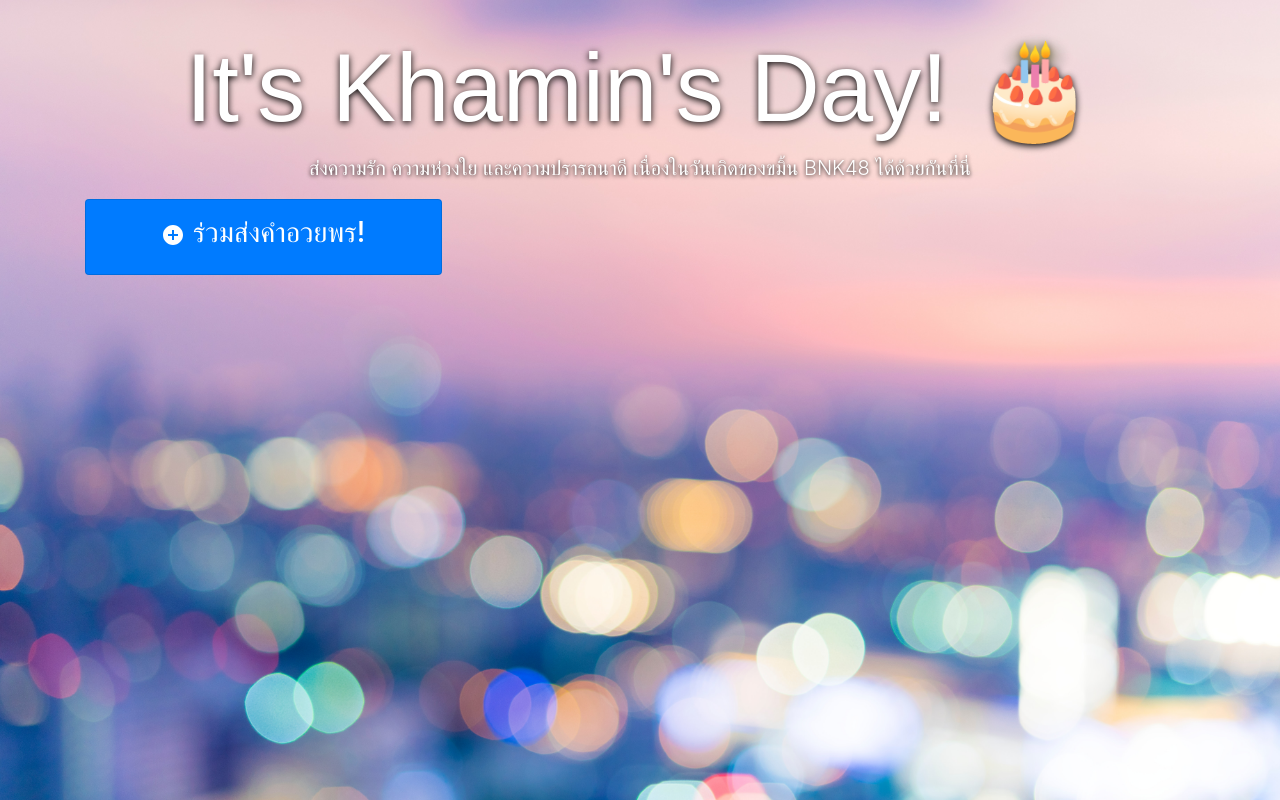
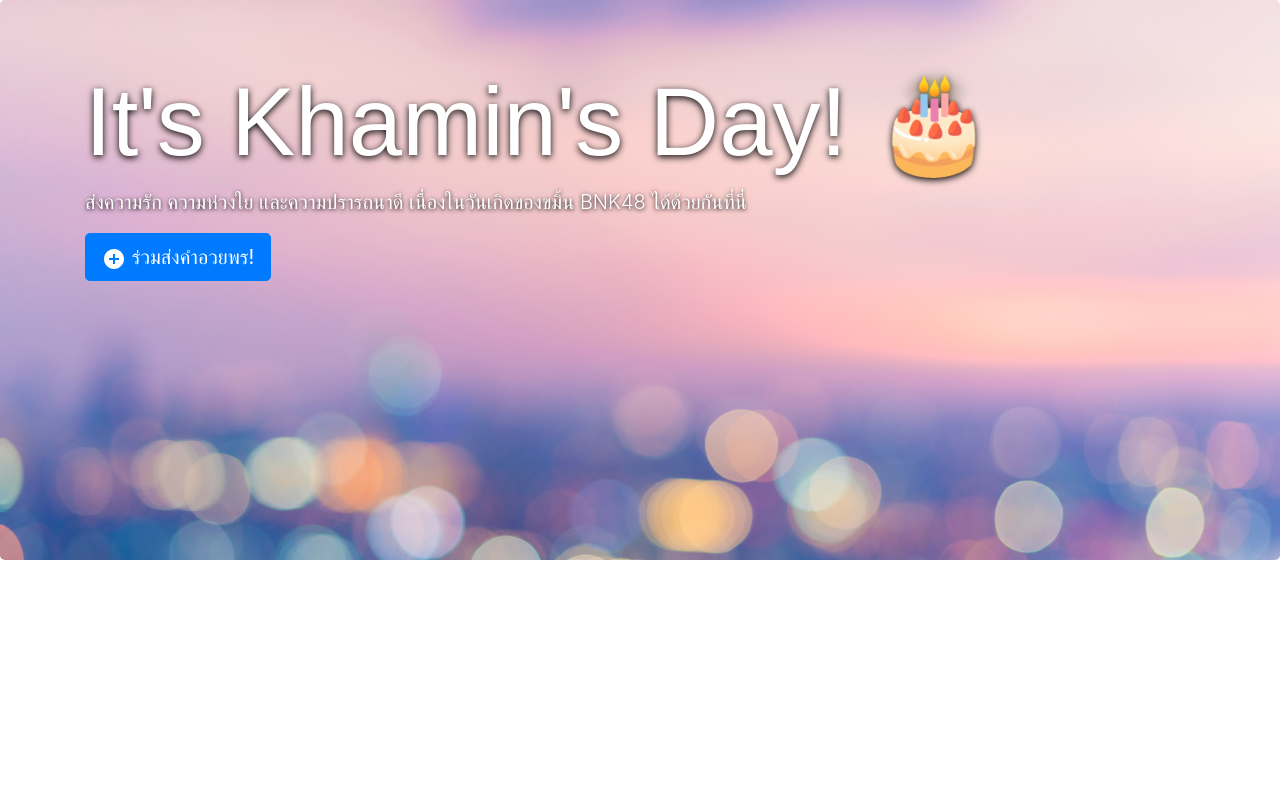
Before and after one commit to srakrn/khamin-hbd, a Django app: page / in a window 1280 px wide. Run offline with Django 3.2, Linux system fonts and the light colour scheme; data that the repository does not hold is empty; some libraries are stand-ins or nearby versions; some web fonts are replaced.

Commit message:
Redesigning the home page

```diff
--- a/wishbook/templates/bootstrap.html
+++ b/wishbook/templates/bootstrap.html
@@ -9,8 +9,8 @@
         <link rel="stylesheet" href="https://stackpath.bootstrapcdn.com/bootstrap/4.3.1/css/bootstrap.min.css" integrity="sha384-ggOyR0iXCbMQv3Xipma34MD+dH/1fQ784/j6cY/iJTQUOhcWr7x9JvoRxT2MZw1T" crossorigin="anonymous">
         <link href="https://fonts.googleapis.com/css?family=Pattaya" rel="stylesheet">
         <style type="text/css">
-            body{
-                margin-top: 30px;
+            #header{
+                height: 70vh;
                 background: url('{% static "wishbook/bg.jpg" %}');
                 background-size: cover;
             }
@@ -32,14 +32,15 @@
         </style>
     </head>
     <body>
-        <div class="container">
-            <div id="header">
+        <div class="jumbotron" id="header">
+            <div class="container">
                 <a href="{% url 'index' %}">
-                    <h1 class="display-1 text-center">It's Khamin's Day! 🎂</h1>
+                    <h1 class="display-1">It's Khamin's Day! 🎂</h1>
                 </a>
-                <p class="lead text-center">
+                <p class="lead">
                     ส่งความรัก ความห่วงใย และความปรารถนาดี เนื่องในวันเกิดของขมิ้น BNK48 ได้ด้วยกันที่นี่
                 </p>
+                <a class="btn btn-primary btn-lg" href="{% url 'new_wish' %}"><img src="{% static 'wishbook/add.svg'%}"></img> ร่วมส่งคำอวยพร!</a>
             </div>
         </div>
         {% block content %}
--- a/wishbook/templates/pages/index.html
+++ b/wishbook/templates/pages/index.html
@@ -9,11 +9,6 @@
         {% endfor %}
     {% endif %}
         <div class="card-columns">
-            <a href="{% url 'new_wish' %}">
-                <div class="card p-3 text-white bg-primary text-center">
-                    <h3><img src="{% static 'wishbook/add.svg'%}"></img> ร่วมส่งคำอวยพร!</h3>
-                </div>
-            </a>
             {% for wish in all_wishes %}
                 <div class="card p-3">
                     <blockquote class="blockquote mb-0">
```
